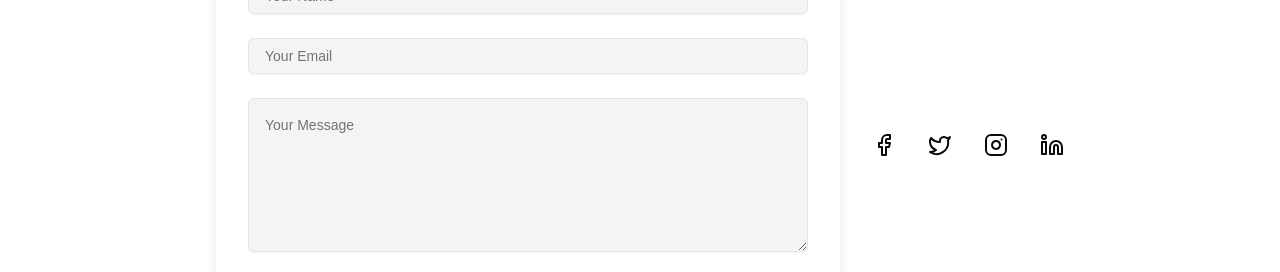
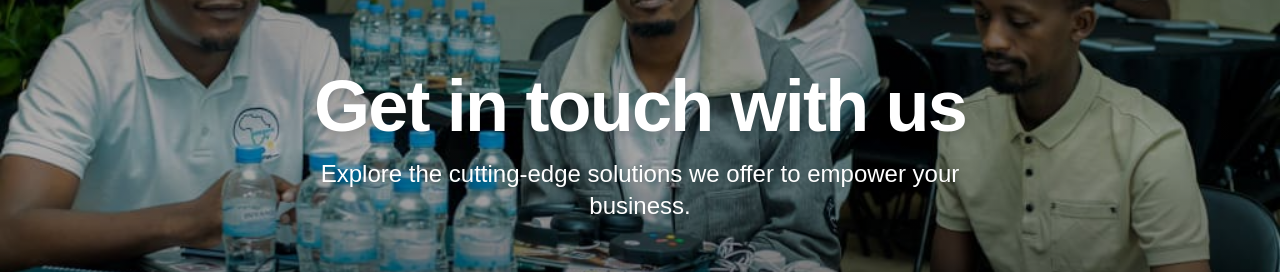
Before and after one commit to mindoraRwanda/mindora-website_v2, a Next.js app: page /contact in a window 1280 px wide. Shown: the part 254-526 px from the top of the page. Built offline with nearby package versions, Linux system fonts and the light colour scheme.

Commit message:
Add TopSection component for enhanced visual presentation with background image, title, and description

```diff
--- /dev/null
+++ b/src/components/TopSection.tsx
@@ -0,0 +1,46 @@
+"use client";
+
+import { useRouter } from "next/router";
+import { cn } from "@/lib/utils";
+
+interface TopSectionProps {
+  backgroundImage: string;
+  title: string;
+  description: string;
+}
+
+export default function TopSection({
+  backgroundImage,
+  title,
+  description,
+}: TopSectionProps) {
+  return (
+    <div className="relative w-full h-[60vh] md:h-[70vh] lg:h-[80vh] overflow-hidden">
+  {/* Background Image */}
+  <div
+    className="absolute inset-0 bg-cover bg-center bg-no-repeat"
+    style={{
+      backgroundImage: `url(${backgroundImage})`,
+    }}
+  >
+    {/* Overlay */}
+    <div className="absolute inset-0 bg-gradient-to-b from-black/50 via-black/30 to-black/80" />
+  </div>
+
+  {/* Creative Shapes */}
+  {/* <div className="absolute top-0 left-0 w-64 h-64 bg-purple-500 rounded-full blur-2xl opacity-10 animate-pulse"></div>
+  <div className="absolute bottom-0 right-0 w-96 h-96 bg-pink-500 rounded-full blur-3xl opacity-20"></div> */}
+
+  {/* Content */}
+  <div className="relative z-10 flex flex-col items-center justify-center h-full text-center text-white px-6">
+    <h1 className="text-4xl md:text-6xl lg:text-7xl font-extrabold tracking-tight drop-shadow-lg">
+      {title}
+    </h1>
+    <p className="mt-4 text-lg md:text-xl lg:text-2xl max-w-2xl drop-shadow-md">
+      {description}
+    </p>
+  </div>
+ </div>
+
+  );
+}
```
